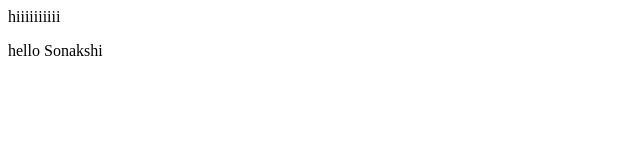
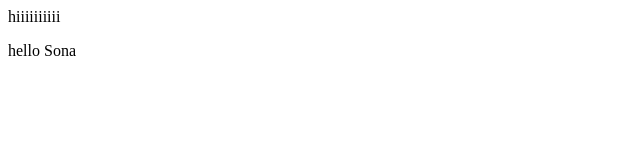
Before and after one commit to sonakshi879/practicenew, a plain HTML site: page index.html in a window 1280 px wide. Shown: the full height of the page, 0-640 px from the left. Drawn offline with Linux system fonts and the light colour scheme.

Commit message:
modified

```diff
--- a/index.html
+++ b/index.html
@@ -1,7 +1,7 @@
 <html>
 <body>
 <p>hiiiiiiiiii</p>
-hello Sonakshi
+hello Sona
 </body>
 
 </html>
```
